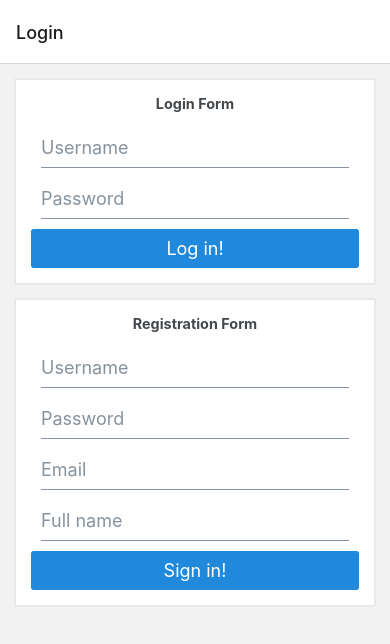
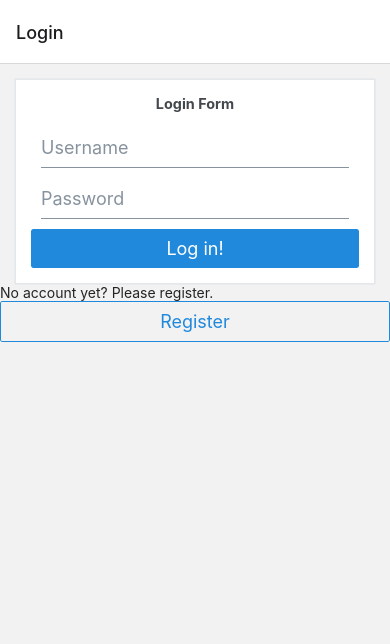
Before and after one commit to sallyzy0123/wbma23-example, a React Native app: screen /Login in a window 390 px wide. Shown: the top 644 px of the page. Built offline with nearby package versions, Linux system fonts and the light colour scheme.

Commit message:
add the validation

```diff
--- a/components/RegisterForm.js
+++ b/components/RegisterForm.js
@@ -6,13 +6,14 @@ import {Card, Button, Text, Input} from '@rneui/themed';
 const RegisterForm = (props) => {
     // const {setIsLoggedIn} = useContext(MainContext);
     // const {postLogin} = useAuthentication();
-    const {postUser} = useUser();
+    const {postUser, checkUsername} = useUser();
     const {
         control,
         handleSubmit,
         formState: {errors}
     } = useForm({
         defaultValues: {username: '', password: '', email: '', full_name: ''},
+        mode: 'onBlur',
     });
 
     const register = async (registerData) => {
@@ -26,27 +27,52 @@ const RegisterForm = (props) => {
         }
     };
 
+    const checkUser = async (username) => {
+      try {
+        const userAvailable = await checkUsername(username);
+        console.log('checkUser', userAvailable);
+        return userAvailable || 'Username is already taken';
+      } catch (error) {
+        console.log('checkUser', error.message);
+      };
+    };
+
   return (
     <Card>
       <Card.Title>Registration Form</Card.Title>
         <Controller
           control={control}
-          rules={{required: true, minLength: 3}}
+          rules={{
+            required: {value: true, message: 'This is required.'},
+            minLength: {value: 3, message: 'Username min length is 3 characters'},
+            validate: checkUser,
+          }}
           render={({field: {onChange, onBlur, value}}) => (
               <Input
                 placeholder="Username"
                 onBlur={onBlur}
                 onChangeText={onChange}
                 value={value}
+                autoCapitalize="none"
+                placeholder="Username"
+                errorMessage={errors.username && errors.username.message}
               />
           )}
           name="username"
         />
-        {errors.username?.type === 'required' && <Text>is required</Text>}
-        {errors.username?.type === 'minLength' && (<Text>min length is 3 characters</Text>)}
+
         <Controller
           control={control}
-          rules={{required: true, minLength: 5}}
+          rules={{
+            required: {
+              value: true,
+              message: 'min 5 characters, needs one number, one uppercase letter',
+            },
+            pattern: {
+              value: /(?=.*\p{Lu})(?=.*[0-9]).{5,}/u,
+              message: 'min 5 characters, needs one number, one uppercase letter'
+            },
+          }}
           render={({field: {onChange, onBlur, value}}) => (
               <Input
                 placeholder="Password"
@@ -54,11 +80,12 @@ const RegisterForm = (props) => {
                 onChangeText={onChange}
                 value={value}
                 secureTextEntry={true}
+                errorMessage={errors.upassword && errors.password.message}
               />
           )}
           name="password"
         />
-        {errors.password && <Text>Password (min.5 chars) is required.</Text>}
+
         <Controller
           control={control}
           rules={{required: true}}
@@ -68,6 +95,7 @@ const RegisterForm = (props) => {
                 onBlur={onBlur}
                 onChangeText={onChange}
                 value={value}
+                autoCapitalize="none"
               />
           )}
           name="email"
@@ -82,13 +110,14 @@ const RegisterForm = (props) => {
                 onBlur={onBlur}
                 onChangeText={onChange}
                 value={value}
+                autoCapitalize="words"
               />
           )}
           name="full_name"
         />
         {errors.full_name?.type === 'minLength' && (<Text>min length is 3 characters</Text>)}
         <Button
-          title="Sign in!"
+          title="Register!"
           onPress={handleSubmit(register)}/>
       </ Card>
 
--- a/hooks/ApiHooks.js
+++ b/hooks/ApiHooks.js
@@ -1,3 +1,4 @@
+import {result} from 'lodash';
 import {useEffect, useState} from 'react';
 import {MaskedViewBase} from 'react-native';
 import {baseUrl} from '../utils/variables';
@@ -85,8 +86,16 @@ const useUser = () => {
     } catch (error) {
        throw new Error('postUser: ' + error.message);
     }
- };
-  return {getUserByToken, postUser};
+  };
+  const checkUsername = async (username) => {
+    try {
+      const result = await doFetch(baseUrl + 'users/username/' + username);
+      return result.available;
+    } catch (error) {
+      throw new Error('checkUsername: ' + error.message);
+    }
+  };
+  return {getUserByToken, postUser, checkUsername};
 };
 
 const useTag = () => {
@@ -101,4 +110,5 @@ const useTag = () => {
   return {getFilesByTag};
 };
 
+
 export {useMedia, useAuthentication, useUser, useTag};
--- a/views/Login.js
+++ b/views/Login.js
@@ -1,4 +1,4 @@
-import React, {useContext, useEffect} from 'react';
+import React, {useContext, useEffect, useState} from 'react';
 import {Platform, TouchableOpacity, KeyboardAvoidingView, Keyboard} from 'react-native';
 import PropTypes from 'prop-types';
 import {MainContext} from '../contexts/MainContext';
@@ -6,11 +6,13 @@ import AsyncStorage from '@react-native-async-storage/async-storage';
 import {useUser} from '../hooks/ApiHooks';
 import LoginForm from '../components/LoginForm';
 import RegisterForm from '../components/RegisterForm';
+import {Button, Text} from '@rneui/themed';
 
 const Login = ({navigation}) => {
   const {setIsLoggedIn, setUser} = useContext(MainContext);
   const {getUserByToken} = useUser();
 
+  const [toggleForm, setToggleForm] = useState(true);
 
   const checkToken = async () => {
     try {
@@ -34,8 +36,18 @@ const Login = ({navigation}) => {
     <TouchableOpacity onPress={() => Keyboard.dismiss()} activeOpacity={1}>
       <KeyboardAvoidingView
         behavior={Platform.OS === 'ios' ? 'padding' : 'height'}>
-        <LoginForm />
-        <RegisterForm />
+        {toggleForm ? <LoginForm /> : <RegisterForm />}
+        <Text>
+          {toggleForm
+            ? 'No account yet? Please register.' : 'Already have an account? Please login.'}
+        </Text>
+        <Button
+          type="outline"
+          title={toggleForm ? 'Register' : 'Login'}
+          onPress={() => {
+            setToggleForm(!toggleForm);
+            }}
+        />
       </KeyboardAvoidingView>
     </TouchableOpacity>
 
```
